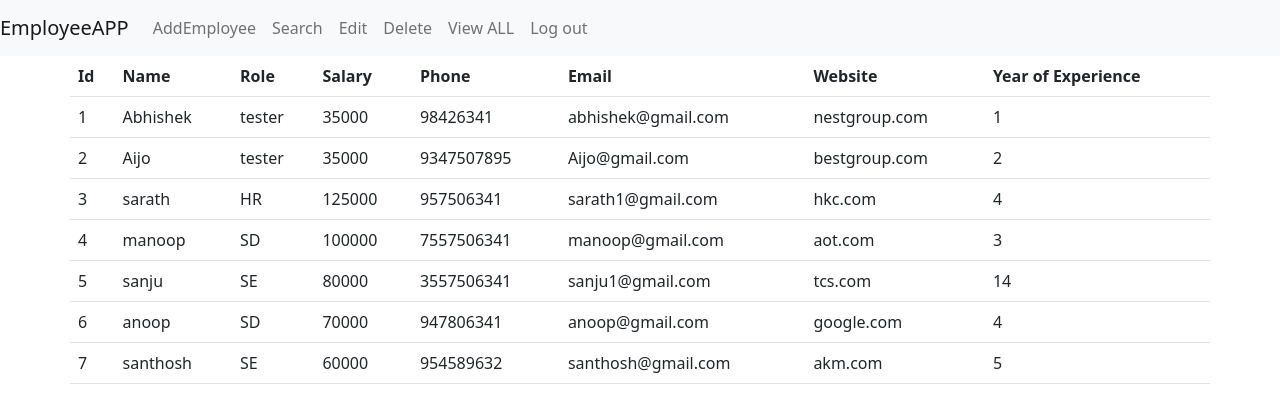
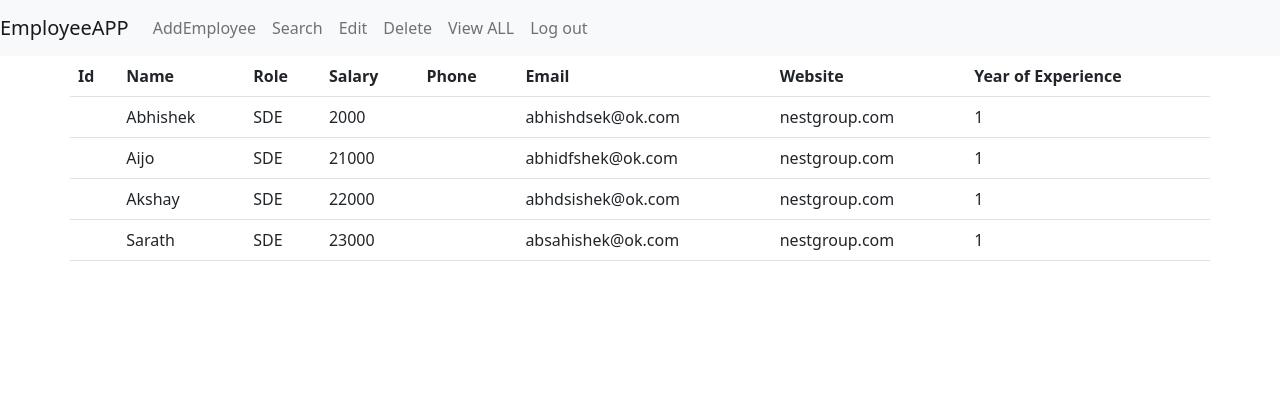
Before and after one commit to itsmeabhishekn/employeeAngularApp, an Angular app: page /view in a window 1280 px wide. Shown: the top 412 px of the page. Built offline with nearby package versions, Linux system fonts and the light colour scheme.

Commit message:
added data binding

```diff
--- a/src/app/emp-view/emp-view.component.html
+++ b/src/app/emp-view/emp-view.component.html
@@ -15,75 +15,15 @@
               </tr>
             </thead>
             <tbody>
-              <tr>
-                <td>1</td>
-                <td>Abhishek</td>
-                <td>tester</td>
-                <td>35000</td>
-                <td>98426341</td>
-                <td>abhishek@gmail.com</td>
+              <tr *ngFor="let i of data">
+                <td></td>
+                <td>{{i.name}}</td>
+                <td>{{i.designation}}</td>
+                <td>{{i.salary}}</td>
+                <td></td>
+                <td>{{i.email}}</td>
                 <td>nestgroup.com</td>
                 <td>1</td>
-              </tr>
-              <tr>
-                <td>2</td>
-                <td>Aijo</td>
-                <td>tester</td>
-                <td>35000</td>
-                <td>9347507895</td>
-                <td>Aijo@gmail.com</td>
-                <td>bestgroup.com</td>
-                <td>2</td>
-              </tr>
-              <tr>
-                <td>3</td>
-                <td>sarath</td>
-                <td>HR</td>
-                <td>125000</td>
-                <td>957506341</td>
-                <td>sarath1@gmail.com</td>
-                <td>hkc.com</td>
-                <td>4</td>
-              </tr>
-              <tr>
-                <td>4</td>
-                <td>manoop</td>
-                <td>SD</td>
-                <td>100000</td>
-                <td>7557506341</td>
-                <td>manoop@gmail.com</td>
-                <td>aot.com</td>
-                <td>3</td>
-              </tr>
-              <tr>
-                <td>5</td>
-                <td>sanju</td>
-                <td>SE</td>
-                <td>80000</td>
-                <td>3557506341</td>
-                <td>sanju1@gmail.com</td>
-                <td>tcs.com</td>
-                <td>14</td>
-              </tr>
-              <tr>
-                <td>6</td>
-                <td>anoop</td>
-                <td>SD</td>
-                <td>70000</td>
-                <td>947806341</td>
-                <td>anoop@gmail.com</td>
-                <td>google.com</td>
-                <td>4</td>
-              </tr>
-              <tr>
-                <td>7</td>
-                <td>santhosh</td>
-                <td>SE</td>
-                <td>60000</td>
-                <td>954589632</td>
-                <td>santhosh@gmail.com</td>
-                <td>akm.com</td>
-                <td>5</td>
               </tr>
             </tbody>
           </table>
--- a/src/app/emp-view/emp-view.component.ts
+++ b/src/app/emp-view/emp-view.component.ts
@@ -6,5 +6,33 @@ import { Component } from '@angular/core';
   styleUrls: ['./emp-view.component.css']
 })
 export class EmpViewComponent {
-
+  data = [{
+"name":"Abhishek",
+"designation":"SDE",
+"salary":2000,
+"age ":24,
+"email":"abhishdsek@ok.com",
+},
+{
+  "name":"Aijo",
+  "designation":"SDE",
+  "salary":21000,
+  "age ":24,
+  "email":"abhidfshek@ok.com",
+  },
+  {
+    "name":"Akshay",
+    "designation":"SDE",
+    "salary":22000,
+    "age ":24,
+    "email":"abhdsishek@ok.com",
+    },
+    {
+      "name":"Sarath",
+      "designation":"SDE",
+      "salary":23000,
+      "age ":24,
+      "email":"absahishek@ok.com",
+      }
+]
 }
```
